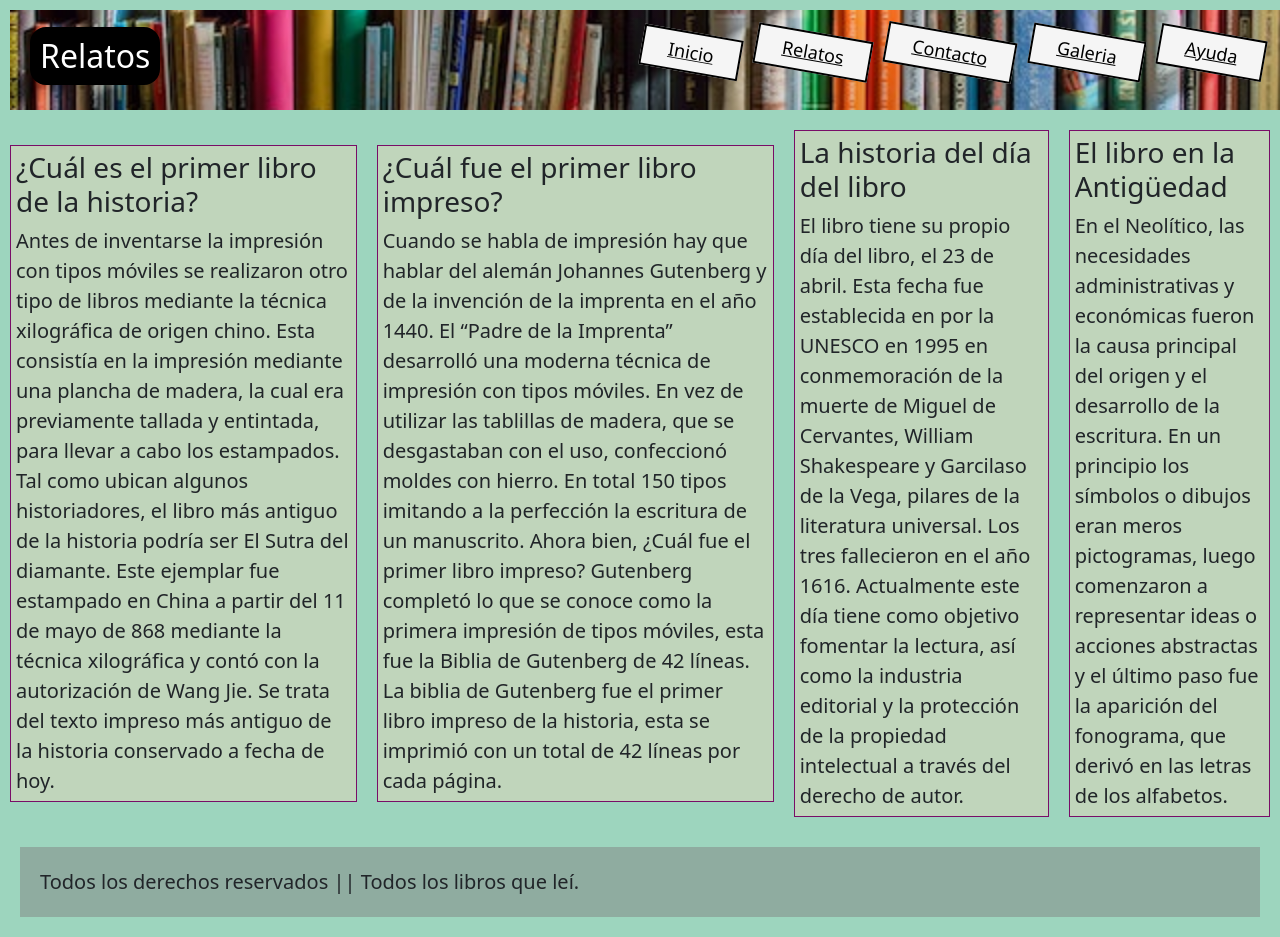
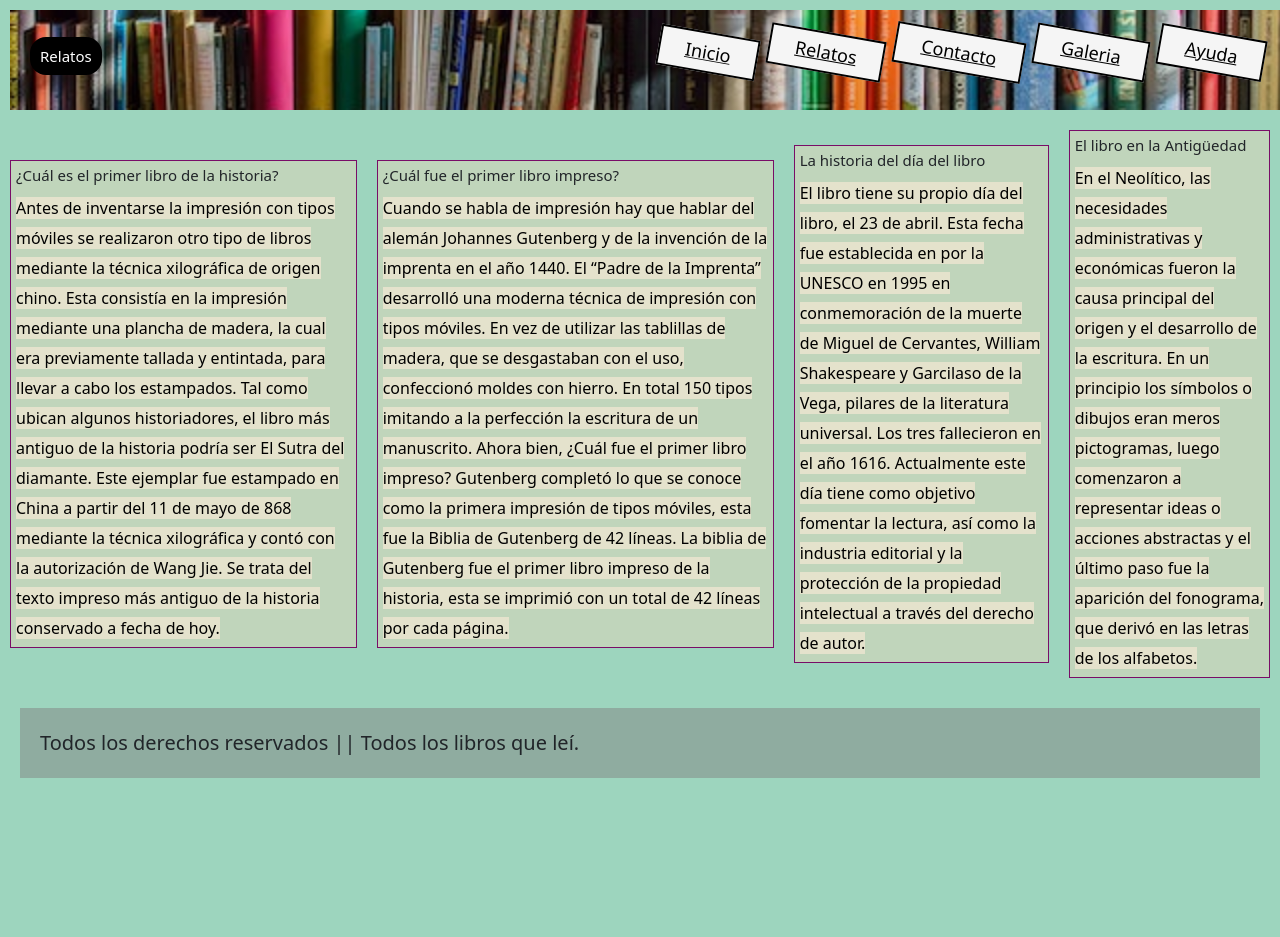
Before and after one commit to leticiainesheredia/preproyecto-final, a website: page pages/relatos.html in a window 1280 px wide. After the commit the page ends 800 px from the top, so only its background shows below. Drawn offline with Linux system fonts and the light colour scheme.

Commit message:
ultimo commit

```diff
--- a/pages/relatos.html
+++ b/pages/relatos.html
@@ -45,16 +45,16 @@
 
 <main>
     <div class="item-1">
-        <h3>¿Cuál es el primer libro de la historia?</h3>
-          <span>Antes de inventarse la impresión con tipos móviles se realizaron otro tipo de libros mediante la técnica xilográfica de origen chino.
+        <h2>¿Cuál es el primer libro de la historia?</h2>
+          <span class="parrafos-relatos">Antes de inventarse la impresión con tipos móviles se realizaron otro tipo de libros mediante la técnica xilográfica de origen chino.
                 Esta consistía en la impresión mediante una plancha de madera, la cual era previamente tallada y entintada, para llevar a cabo los estampados.
                 Tal como ubican algunos historiadores, el libro más antiguo de la historia podría ser El Sutra del diamante. Este ejemplar fue estampado
                  en China a partir del 11 de mayo de 868 mediante la técnica xilográfica y
                  contó con la autorización de Wang Jie. Se trata del texto impreso más antiguo de la historia conservado a fecha de hoy.</span>
     </div>
     <div class="item-1">
-        <h3>¿Cuál fue el primer libro impreso?</h3>
-        <span>Cuando se habla de impresión hay que hablar del alemán Johannes Gutenberg y de la invención de la imprenta en el año 1440.
+        <h2>¿Cuál fue el primer libro impreso?</h2>
+        <span class="parrafos-relatos">Cuando se habla de impresión hay que hablar del alemán Johannes Gutenberg y de la invención de la imprenta en el año 1440.
                 El “Padre de la Imprenta” desarrolló una moderna técnica de impresión con tipos móviles. En vez de utilizar las tablillas de madera,
                 que se desgastaban con el uso, confeccionó moldes con hierro. En total 150 tipos imitando a la perfección la escritura de un manuscrito.
                 Ahora bien, ¿Cuál fue el primer libro impreso? Gutenberg completó lo que se conoce como la primera impresión de tipos móviles, esta fue la
@@ -62,15 +62,15 @@
                  La biblia de Gutenberg fue el primer libro impreso de la historia, esta se imprimió con un total de 42 líneas por cada página.</span>
     </div>
     <div class="item-1">
-        <h3>La historia del día del libro</h3>
-        <span>El libro tiene su propio día del libro, el 23 de abril. Esta fecha fue establecida en por la UNESCO en 1995 en conmemoración de
+        <h2>La historia del día del libro</h2>
+        <span class="parrafos-relatos">El libro tiene su propio día del libro, el 23 de abril. Esta fecha fue establecida en por la UNESCO en 1995 en conmemoración de
                  la muerte de Miguel de Cervantes, William Shakespeare y Garcilaso de la Vega, pilares de la literatura universal.
                  Los tres fallecieron en el año 1616. Actualmente este día tiene como objetivo fomentar la lectura, así como la industria
                  editorial y la protección de la propiedad intelectual a través del derecho de autor.</span>
     </div>
     <div class="item-1">
-        <h3>El libro en la Antigüedad</h3>
-        <span>En el Neolítico, las necesidades administrativas y económicas fueron la causa principal del origen y el desarrollo de la escritura.
+        <h2>El libro en la Antigüedad</h2>
+        <span class="parrafos-relatos">En el Neolítico, las necesidades administrativas y económicas fueron la causa principal del origen y el desarrollo de la escritura.
                 En un principio los símbolos o dibujos eran meros pictogramas, luego comenzaron
                 a representar ideas o acciones abstractas y el último paso fue la aparición del fonograma, que derivó en las letras de los alfabetos.</span>
     </div>
--- a/scss/_ayuda.scss
+++ b/scss/_ayuda.scss
@@ -75,7 +75,8 @@ span {
 
     .color-letra {
         font-size: $font-1;
-        @include color-letras;
+        /*@include color;*/
+        /* lo comento porque me tira error y no sé como o que es lo que está mal y no me deja que corra el compilador*/
 
     }
 
--- a/scss/_mixin.scss
+++ b/scss/_mixin.scss
@@ -3,6 +3,6 @@
     width: 100%;
     margin: 32px 8px;
 }
-@mixin color-letras {
+@mixin color {
     color: rgba(230, 36, 78, 0.878);
 }
--- a/scss/_variables.scss
+++ b/scss/_variables.scss
@@ -6,4 +6,12 @@ $font-1: 20px;
 $height-sitio: 100%;
 $font-nav: rgb(227, 13, 230);
 $lista-colores: (#000000, rgb(245, 150, 150), rgb(159, 242, 159));
-$i: 8em;
+$i: 2px;
+.parrafos {
+    font-size: 16px;
+    color: #000000;
+}
+.parrafos-relatos {
+    @extend .parrafos;
+    background-color: #faebd79e;
+}
--- a/scss/prueba.scss
+++ b/scss/prueba.scss
@@ -7,7 +7,7 @@
 @import "ayuda";
 @for $i from 1 through 3 {
     h#{$i} {
-        font-size: 24em / $i;
+        font-size: 30px / $i;
     }
 }@each $color in $lista-colores {
     .color-#{$color} {
--- a/seo.txt
+++ b/seo.txt
@@ -0,0 +1,5 @@
+Agregué mixin, extend mapas no llegué.
+Agregue keywords.
+Agregue el favicon.
+algunas cosas rompieron todo, pero pude hacer que funcione.
+Hay mucho para seguir aprendiendo.
```
Also changed, not shown: css/pruebacss.css.
